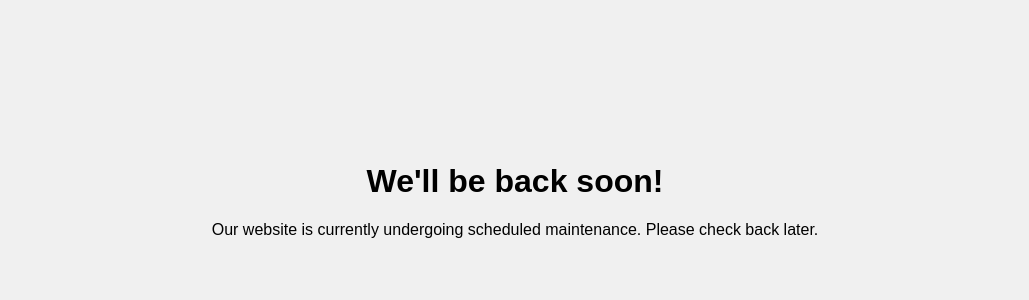
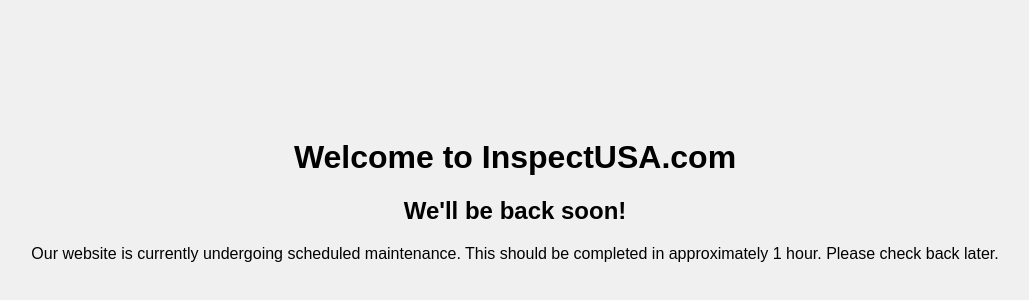
Before and after one commit to barnesbranch/maintenance-page, a plain HTML site: page index.html in a window 1280 px wide. Shown: the part 210-510 px from the top of the page, without its empty margins (125-1154 px from the left). Drawn offline with Linux system fonts and the light colour scheme.

Commit message:
Update index.html

```diff
--- a/index.html
+++ b/index.html
@@ -18,8 +18,9 @@
 </head>
 <body>
     <div>
-        <h1>We'll be back soon!</h1>
-        <p>Our website is currently undergoing scheduled maintenance. Please check back later.</p>
+        <h1 class="red">Welcome to InspectUSA.com<h1>
+        <h2>We'll be back soon!</h2>
+        <p>Our website is currently undergoing scheduled maintenance. This should be completed in approximately 1 hour. Please check back later.</p>
     </div>
 </body>
 </html>
```
